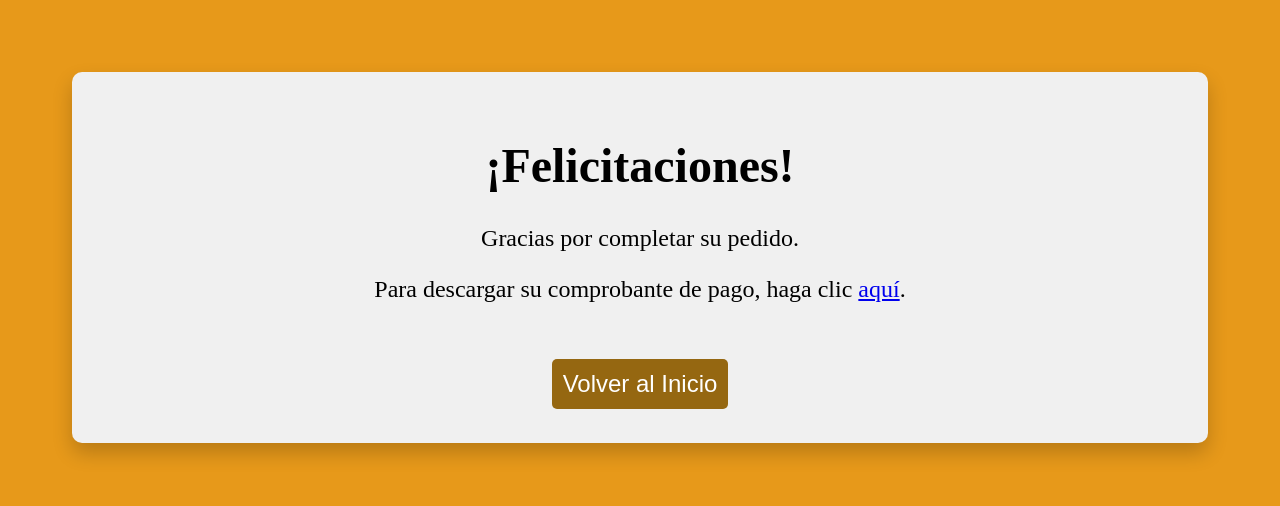
After one commit to LovatonMaytaRodrigoAlonso/Proyecto-TWEB-Cuchara-de-Oro, a PHP site: page /multimedia/HTML/exitoPedido.php in a window 1280 px wide. The commit adds this page. Shown: the top 506 px of the page. Run offline with PHP 8.4, Linux system fonts and the light colour scheme.

Commit message:
Pantalla de éxito del pedido

```diff
--- /dev/null
+++ b/CSS/exitoPedido.css
@@ -0,0 +1,33 @@
+body {
+    padding: 5%;
+    background-color: #e7991a;
+    text-align: center;
+}
+
+div {
+    background-color: #f0f0f0;
+    padding: 3%;
+    border-radius: 10px;
+    box-shadow: 0 10px 20px rgba(0, 0, 0, 0.20);
+}
+
+h1 {
+    font-size: 3em;
+    color: #000;
+}
+
+p {
+    font-size: 1.5em;
+    color: #000;
+}
+
+button {
+    margin-top: 3%;
+    background-color: #956711;
+    border: none;
+    border-radius: 5px;
+    padding: 1%;
+    font-size: 1.5em;
+    color: #fff;
+    cursor: pointer;
+}
--- /dev/null
+++ b/HTML/exitoPedido.php
@@ -0,0 +1,25 @@
+<!DOCTYPE html>
+<html lang="en">
+<head>
+    <meta charset="UTF-8">
+    <meta name="viewport" content="width=device-width, initial-scale=1.0">
+    <link rel="icon" type="image/x-icon" href="../Imagenes/Cuchara de Oro circulo.png">
+    <link rel="stylesheet" href="../CSS/exitoPedido.css">
+    <title>Éxito Pedido | Cuchara de Oro</title>
+</head>
+
+<body>
+    <div>
+        <h1>¡Felicitaciones!</h1>
+        <p>Gracias por completar su pedido.</p>
+        <p>Para descargar su comprobante de pago, haga clic <a href="ruta_a_la_boleta">aquí</a>.</p>
+        <button>Volver al Inicio</button>
+    </div>
+</body>
+
+<script>
+    document.querySelector('button').addEventListener('click', function() {
+        window.location.href = "../HTML/home.php";
+    });
+</script>
+</html>
--- a/PHP/ProcesoPedidos.php
+++ b/PHP/ProcesoPedidos.php
@@ -37,6 +37,8 @@ if (isset($_POST['action']) && $_POST['action'] == 'enviarCarrito') {
     echo "No se pudo enviar el carrito";
 }
 
+header("Location: ../HTML/exitoPedido.php");
+
 function ObtenerIdComida($conexion, $nombre) {
     $sql = "SELECT COM_ID FROM comida WHERE COM_NOMBRE = '$nombre'";
     $resultado = mysqli_query($conexion, $sql);
```
